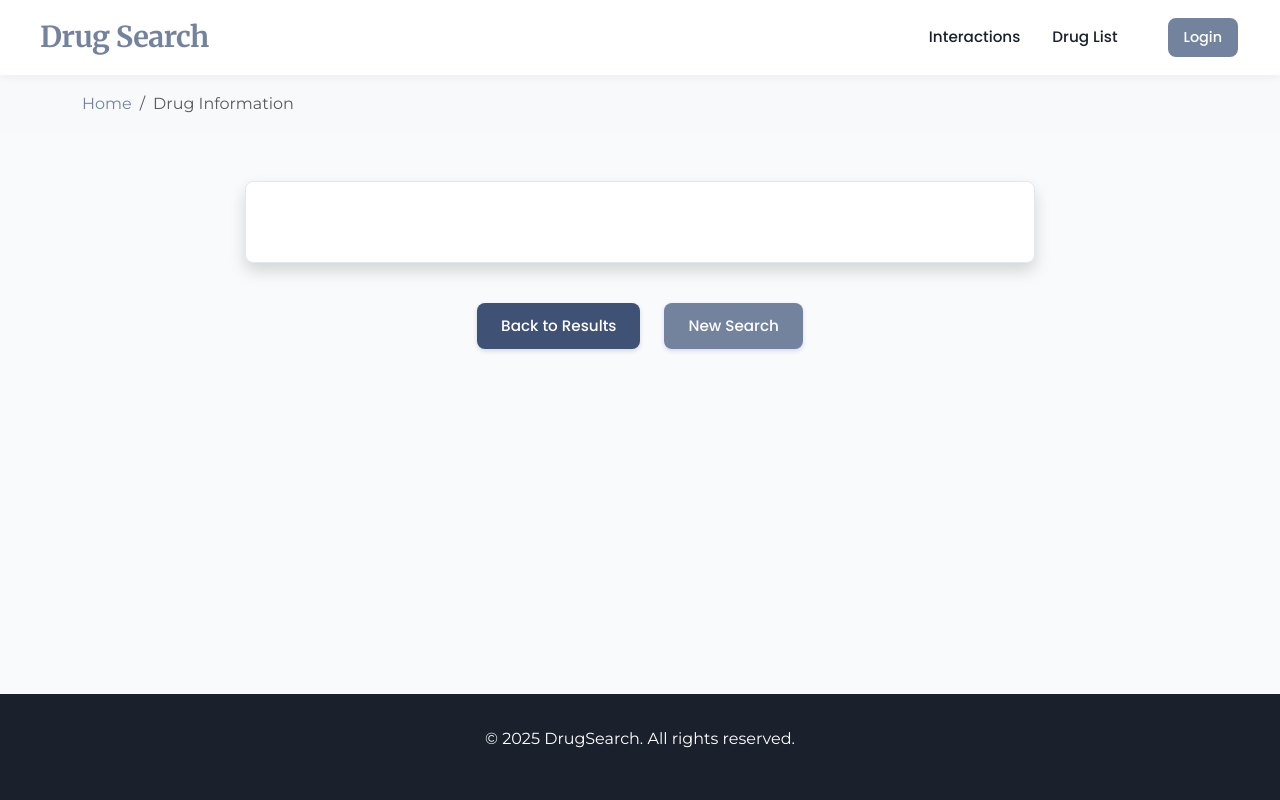
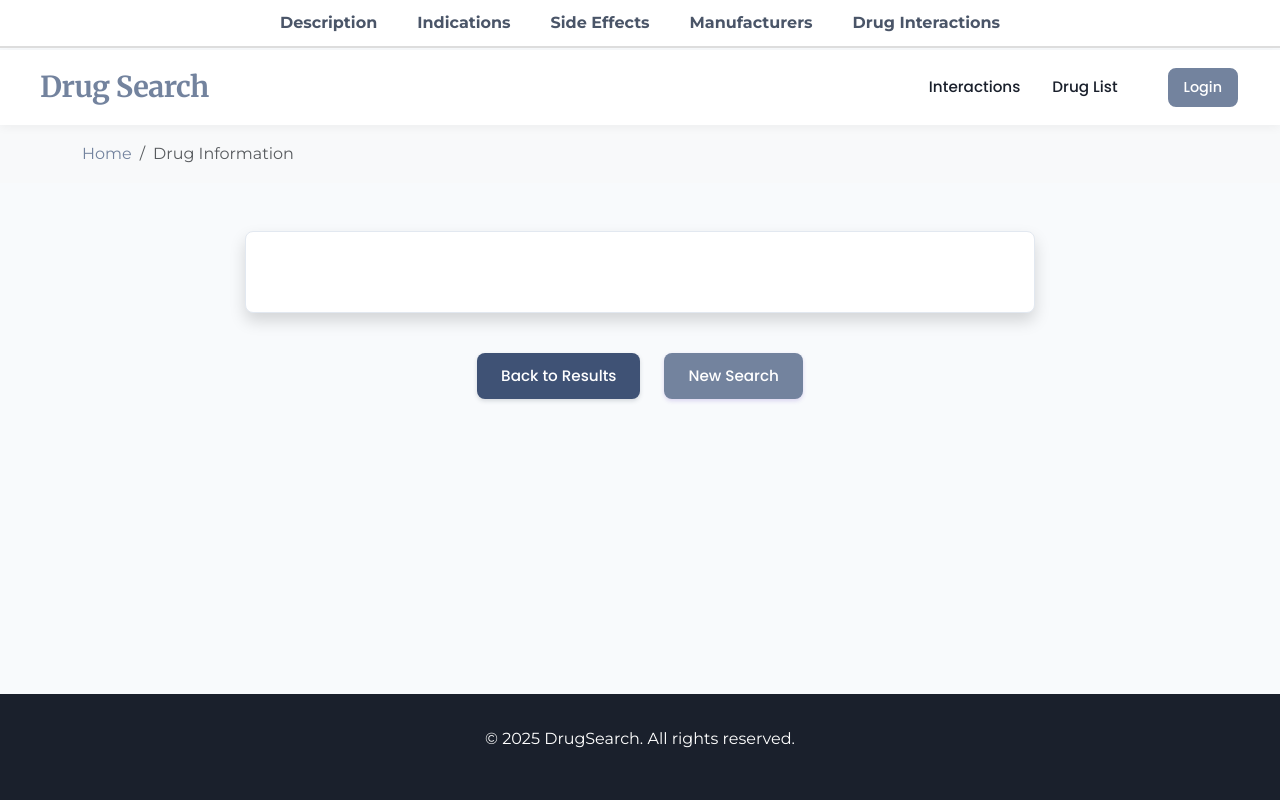
Before and after one commit to mariatc025/drugsearch-web, a PHP site: page /drug.html in a window 1280 px wide. Run offline with PHP 8.4, Linux system fonts and the light colour scheme.

Commit message:
Added nav bar for drugs.html page

```diff
--- a/css/styles.css
+++ b/css/styles.css
@@ -31,7 +31,9 @@ body {
   font-family: 'Montserrat', 'Poppins', -apple-system, BlinkMacSystemFont, sans-serif;
   line-height: 1.6;
   background-color: var(--light-color);
+  padding-top: 50px;
 }
+
 
 main {
   flex: 1 0 auto;
@@ -1218,3 +1220,43 @@ footer {
     grid-template-columns: 1fr;
   }
 }
+.sticky-nav {
+    position: fixed;
+    top: 0;
+    left: 0;
+    width: 100%;
+    background: white;
+    z-index: 1000;
+    border-bottom: 2px solid #ddd;
+    padding: 10px;
+    text-align: center;
+}
+
+.sticky-nav ul {
+    list-style: none;
+    padding: 0;
+    margin: 0;
+    display: flex;
+    justify-content: center;
+    gap: 20px;
+}
+
+.sticky-nav ul li {
+    display: inline;
+}
+
+.sticky-nav ul li a {
+    text-decoration: none;
+    font-weight: bold;
+    color: #4a5568;
+    padding: 5px 10px;
+}
+
+.sticky-nav ul li a:hover {
+    text-decoration: underline;
+}
+
+/* Add padding to prevent content from being hidden */
+.drug-section:first-child {
+    padding-top: 80px; /* Adjust based on navbar height */
+}
--- a/drug.html
+++ b/drug.html
@@ -1,12 +1,18 @@
 <!DOCTYPE html>
 <html lang="en">
+<nav id="drugNav" class="sticky-nav">
+    <ul>
+        <li><a href="#description">Description</a></li>
+        <li><a href="#indications">Indications</a></li>
+        <li><a href="#sideEffects">Side Effects</a></li>
+        <li><a href="#manufacturers">Manufacturers</a></li>
+        <li><a href="#interactions">Drug Interactions</a></li>
+    </ul>
+</nav>
 <head>
     <meta charset="UTF-8">
     <meta name="viewport" content="width=device-width, initial-scale=1.0">
     <title>Drug Information - Drug Search</title>
-    <!-- Favicon-->
-    <link rel="icon" href="img/logo.png" />
-    <link rel="apple-touch-icon" href="img/logo.png">
     <!-- Bootstrap CSS -->
     <link href="https://cdn.jsdelivr.net/npm/bootstrap@5.3.0-alpha1/dist/css/bootstrap.min.css" rel="stylesheet">
     <link rel="stylesheet" href="css/styles.css">
@@ -78,8 +84,8 @@
     <script src="https://cdn.jsdelivr.net/npm/bootstrap@5.3.0-alpha1/dist/js/bootstrap.bundle.min.js"></script>
     <!-- JavaScript Files -->
     <script src="js/utils.js"></script>
+    <script src="js/drug.js"></script>
     <script src="js/main.js"></script>
-    <script src="js/drug.js"></script>
     <script src="js/auth.js"></script>
 
 </body>
--- a/js/drug.js
+++ b/js/drug.js
@@ -8,8 +8,10 @@ document.addEventListener('DOMContentLoaded', function() {
 
 // Function to loadDrugInfo
 function loadDrugInfo(drugId) {
-    // Get element drugInfo (found in drug.html) and create the container along with loading spinner
+    // Get the drug info container
     const drugInfoContainer = document.getElementById('drugInfo');
+
+    // Display a loading spinner while fetching data
     drugInfoContainer.innerHTML = `
         <div class="text-center p-5">
             <div class="spinner-border text-primary" role="status">
@@ -19,14 +21,14 @@ function loadDrugInfo(drugId) {
         </div>
     `;
 
-    // Obtain drugname
+    // Get the breadcrumb element for the drug name
     const drugNameBreadcrumb = document.getElementById('drugName');
 
-    // Fetch drug information from get_drug.php
+    // Fetch drug data from the server
     fetch(`php/get_drug.php?id=${drugId}`)
         .then(response => response.json())
         .then(drug => {
-            // if the drug doesn't exist or it gives an error display error screen
+            // If the drug is not found or an error occurred
             if (!drug || drug.status === 'error') {
                 drugInfoContainer.innerHTML = `
                     <div class="alert alert-danger m-4">
@@ -36,31 +38,40 @@ function loadDrugInfo(drugId) {
                 `;
                 return;
             }
-            // Update breadcrumb with drug name
+
+            // Update breadcrumb with the drug name
             if (drugNameBreadcrumb) {
                 drugNameBreadcrumb.textContent = drug.drug_name;
             }
 
-            // Check if the drug is already saved
-            const checkSavedPromise = isSavedDrug(drugId);
+            // Check if the drug is saved
+            isSavedDrug(drugId).then(isSaved => {
+                // Generate HTML for the page
+                let html = `
+                    <nav id="drugNav" class="sticky-nav">
+                        <ul>
+                            <li><a href="#description">Description</a></li>
+                            <li><a href="#sideEffects">Side Effects</a></li>
+                            <li><a href="#manufacturers">Manufacturers</a></li>
+                            <li><a href="#interactions">Drug Interactions</a></li>
+                        </ul>
+                    </nav>
 
-            checkSavedPromise.then(isSaved => {
-                // Create HTML for drug info and give the option to save drug
-                let html = `
                     <div class="drug-header d-flex justify-content-between align-items-center">
                         <h1>${drug.drug_name}</h1>
                         ${isSaveButtonEnabled() ? `
                         <button id="saveDrugBtn" class="btn btn-outline-primary" onclick="saveDrug(${drugId}, '${drug.drug_name}')" ${isSaved ? 'disabled' : ''}>
-                                <i class="heart-icon">${isSaved ? '♥' : '♡'}</i> ${isSaved ? 'Saved' : 'Save Drug'}
+                            <i class="heart-icon">${isSaved ? '♥' : '♡'}</i> ${isSaved ? 'Saved' : 'Save Drug'}
                         </button>
-                    ` : ''}
+                        ` : ''}
                     </div>
+
                     <div class="drug-details">
                         <div class="drug-info-columns">
                             <div class="drug-info-text">
                                 <p><strong>DrugBank ID:</strong>
-    ${drug.drugbank_id ? `<a href="https://go.drugbank.com/drugs/${drug.drugbank_id}" target="_blank">${drug.drugbank_id}</a>` : 'Not available'}
-</p>
+                                    ${drug.drugbank_id ? `<a href="https://go.drugbank.com/drugs/${drug.drugbank_id}" target="_blank">${drug.drugbank_id}</a>` : 'Not available'}
+                                </p>
                                 <p><strong>Formula:</strong> ${drug.molecular_formula || 'Not available'}</p>
                                 <p><strong>Weight:</strong> ${drug.molecular_weight || 'Not available'} g/mol</p>
                                 <p><strong>Classification:</strong> ${drug.Classification_direct_parent || 'Not available'}</p>
@@ -74,17 +85,12 @@ function loadDrugInfo(drugId) {
                         </div>
                     </div>
 
-                    <div class="drug-description">
+                    <div id="description" class="drug-section">
                         <h2>Description</h2>
                         <p>${drug.description || 'No description available'}</p>
                     </div>
 
-                    <div class="drug-indications">
-                        <h2>Indications</h2>
-                        <p>${drug.indications || 'No indications available'}</p>
-                    </div>
-
-                    <div id="sideEffects">
+                    <div id="sideEffects" class="drug-section">
                         <h2>Side Effects</h2>
                         <div class="text-center py-3">
                             <div class="spinner-border text-primary spinner-border-sm" role="status">
@@ -94,7 +100,7 @@ function loadDrugInfo(drugId) {
                         </div>
                     </div>
 
-                    <div id="manufacturers">
+                    <div id="manufacturers" class="drug-section">
                         <h2>Manufacturers</h2>
                         <div class="text-center py-3">
                             <div class="spinner-border text-primary spinner-border-sm" role="status">
@@ -104,7 +110,7 @@ function loadDrugInfo(drugId) {
                         </div>
                     </div>
 
-                    <div id="interactions">
+                    <div id="interactions" class="drug-section">
                         <h2>Drug Interactions</h2>
                         <div class="text-center py-3">
                             <div class="spinner-border text-primary spinner-border-sm" role="status">
@@ -115,12 +121,11 @@ function loadDrugInfo(drugId) {
                     </div>
                 `;
 
+                // Insert the generated HTML into the page
                 drugInfoContainer.innerHTML = html;
 
-                // Load PubChem image
+                // Load additional data
                 loadPubChemImage(drugId);
-
-                // Load additional information such as side effects, manufacturers and interactions
                 loadSideEffects(drugId);
                 loadManufacturers(drugId);
                 loadInteractions(drugId);
@@ -134,30 +139,8 @@ function loadDrugInfo(drugId) {
                 </div>
             `;
         });
-let html = `
-    <h1>${drug.drug_name}</h1>
-    <div class="drug-details">
-        <div class="drug-info-columns">
-            <div class="drug-info-text">
-                <p><strong>DrugBank ID:</strong>
-                    ${drug.drugbank_id ? `<a href="https://go.drugbank.com/drugs/${drug.drugbank_id}" target="_blank">${drug.drugbank_id}</a>` : 'Not available'}
-                </p>
-                <p><strong>PubChem:</strong>
-                    ${drug.pubchem_cid ? `<a href="https://pubchem.ncbi.nlm.nih.gov/compound/${drug.pubchem_cid}" target="_blank">${drug.pubchem_cid}</a>` : 'Not available'}
-                </p>
-                <p><strong>Formula:</strong> ${drug.molecular_formula || 'Not available'}</p>
-                <p><strong>Weight:</strong> ${drug.molecular_weight || 'Not available'} g/mol</p>
-                <p><strong>Classification:</strong> ${drug.Classification_direct_parent || 'Not available'}</p>
-            </div>
-        </div>
-    </div>
+}
 
-    <div class="drug-image-container text-center" id="drugImageContainer">
-        <p class="text-muted">Loading structure image...</p>
-    </div>
-`;
-
-}
 
 function loadSideEffects(drugId) {
     // Get the sideEffects container
@@ -191,11 +174,6 @@ data.forEach(effect => {
     // Always show the side effect name, but hide zero percentages
     html += `<li>${effect.se_name}${frequencyInfo}</li>`;
 });
-
-
-
-
-
             html += '</ul>';
 
             container.innerHTML = html;
@@ -355,3 +333,12 @@ function loadInteractions(drugId) {
             container.innerHTML = `<h2>Drug Interactions</h2><p class="text-danger">Error loading interactions: ${error.message}</p>`;
         });
 }
+document.addEventListener('DOMContentLoaded', function () {
+    document.querySelectorAll('#drugNav a').forEach(anchor => {
+        anchor.addEventListener('click', function (event) {
+            event.preventDefault();
+            const targetId = this.getAttribute('href').substring(1);
+            document.getElementById(targetId).scrollIntoView({ behavior: 'smooth' });
+        });
+    });
+});
```
